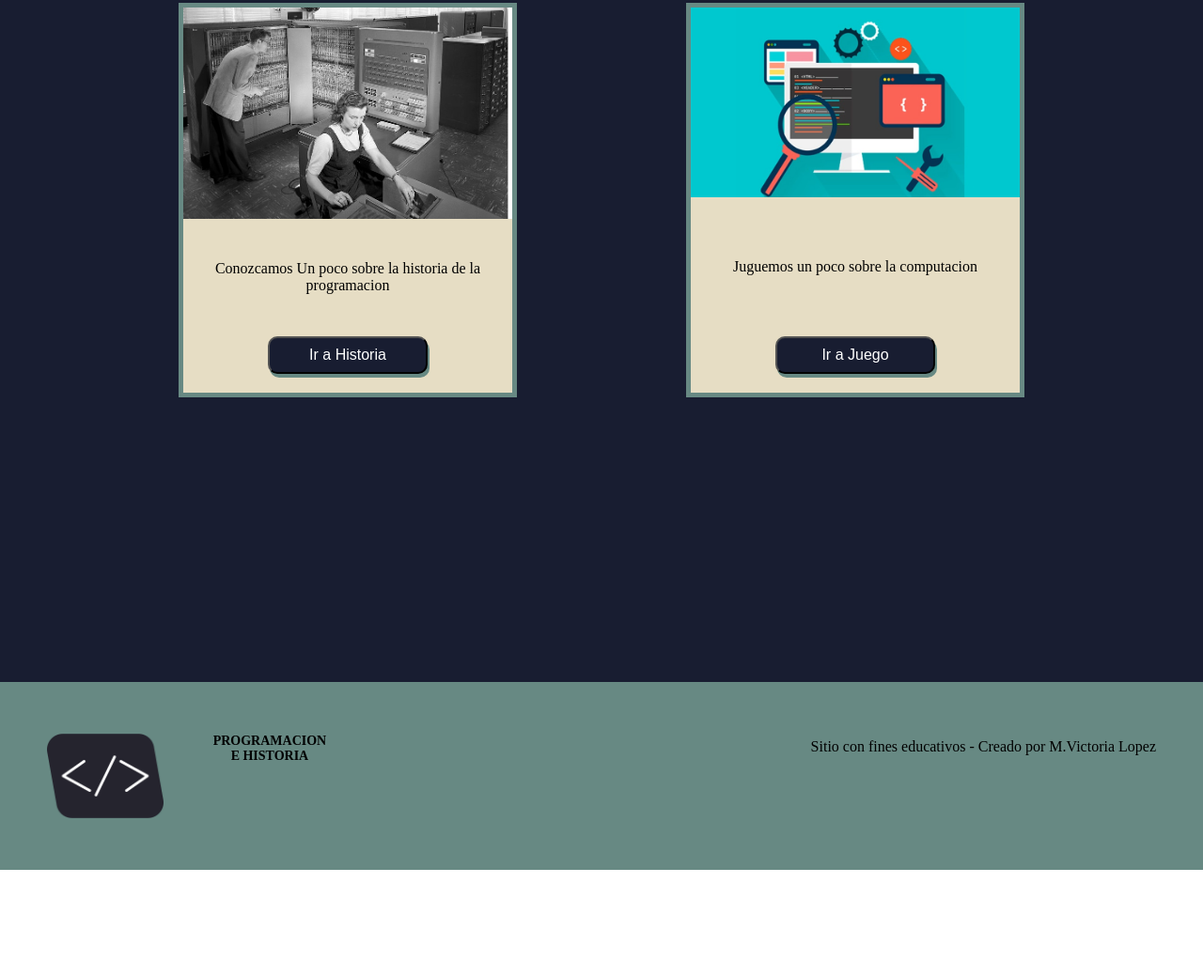
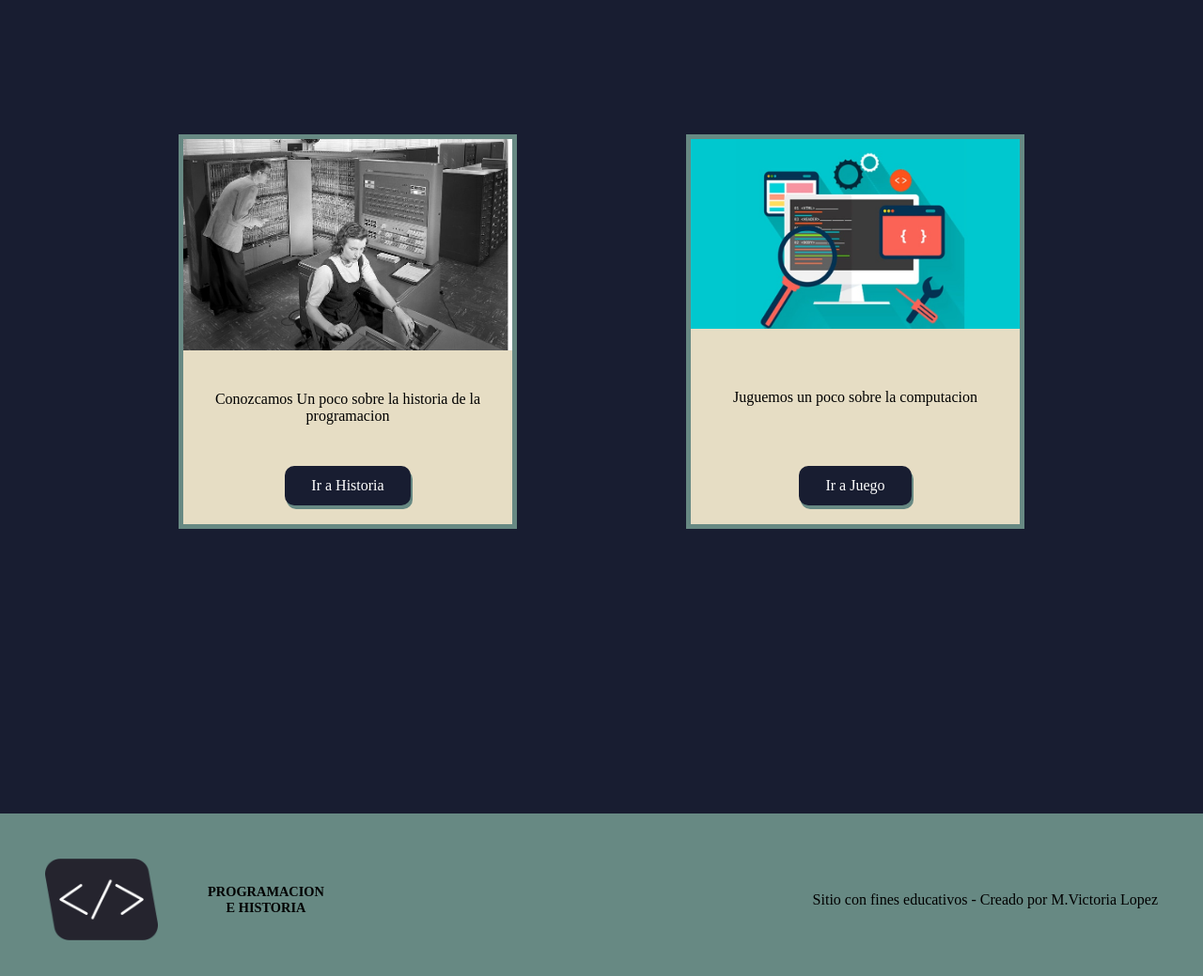
Before and after one commit to SantiagoRomeroEtchegaray/UTNCursoAvanzado, a plain HTML site: page index.html in a window 1280 px wide. Shown: the part 839-1878 px from the top of the page at 94% size. Before the commit the page ends 1765 px from the top, so only its background shows below. Drawn offline with Linux system fonts and the light colour scheme.

Commit message:
Reformated units to make it easier to adapt to smaller screens

```diff
--- a/index.html
+++ b/index.html
@@ -23,13 +23,13 @@
             <div class="card">
                 <img class="card_img" src="./assets/imagenes/img1.jpg" alt="computadora vieja">
                 <p class="card_p">Conozcamos Un poco sobre la historia de la programacion</p>
-                <button class="card_btn">Ir a Historia</button>
+                <a href="./history.html" class="btn card_btn">Ir a Historia</a>
             </div>
 
             <div class="card">
                 <img class="card_img" src="./assets/imagenes/img2.jpg" alt="computadora">
                 <p class="card_p">Juguemos un poco sobre la computacion</p>
-                <button class="card_btn">Ir a Juego</button>
+                <a href="./game.html" class="btn card_btn">Ir a Juego</a>
             </div>
         </div>
     </main>
--- a/style.css
+++ b/style.css
@@ -27,15 +27,12 @@
 }
 
 .btn {
-    height: 40px;
-    width: 90px;
+    text-align: center;
+    text-decoration: none;
     background-color: var(--color-beige);
     color: black;
     border-radius: 12px;
     box-shadow: 3px 3px var(--color-shadow-green);
-    text-decoration: none;
-    text-align: center;
-    line-height: 40px;
 }
 
 .btn:active {
@@ -44,11 +41,12 @@
 }
 
 .nav_btn {
-    width: 90px;
+    padding: .75em 1.25em;
 }
 
 .sectionIntro {
-    height: 500px;
+    /* min-height: 500px; */
+    min-height: 80vh;
     background-image: url("./assets/imagenes/codigo.jpg");
     background-repeat: no-repeat;
     background-size: cover;
@@ -62,6 +60,7 @@
     color: var(--color-title);
     text-shadow: 2px 2px var(--color-title-shadow-secondary), 6px 6px var(--color-title-shadow);
     font-size: 60px;
+    text-align: center;
 }
 
 .main {
@@ -92,7 +91,7 @@
 
 .card {
     height: 390px;
-    width: 350px;
+    max-width: 350px;
     padding-bottom: 20px;
     background-color: var(--color-beige);
     border: solid 5px var(--color-shadow-green);
@@ -107,47 +106,44 @@
 }
 
 .card_p {
-    width: 300px;
+    max-width: 300px;
     text-align: center;
 }
 
 .card_btn {
-    width: 170px;
-    height: 40px;
     color: white;
-    font-size: 16px;
     background-color: #181D31;
     box-shadow: 2px 4px var(--color-shadow-green);
     border-radius: 10px;
+    padding: .75em 1.75em;
 }
 
 .footer {
-    height: 200px;
     background-color: var(--color-text-green);
     display: flex;
     align-items: center;
     justify-content: space-between;
-    gap: 90px;
-    padding: 0px 50px;
+    gap: 5.6em;
+    padding: 3em;
 }
 
 .footer_left {
-    width: 300px;
-    height: 90px;
+    max-width: 300px;
     display: flex;
     justify-content: space-between;
     flex-direction: row;
     gap: 50px
 }
 
-.footer_p {
-    height: 80px;
+.footer_img {
+    width: 40%;
 }
 
 .footer_title {
     text-transform: uppercase;
     text-align: center;
-    font-size: 14px;
+    align-self: center;
+    font-size: .9rem;
 }
 
 .mainHistoria {
@@ -248,5 +244,5 @@
 }
 
 .btn_wide {
-    width: 300px;
+    padding: .75em 8em;
 }
```
Also changed, not shown: history.html (+1 -1 lines).
